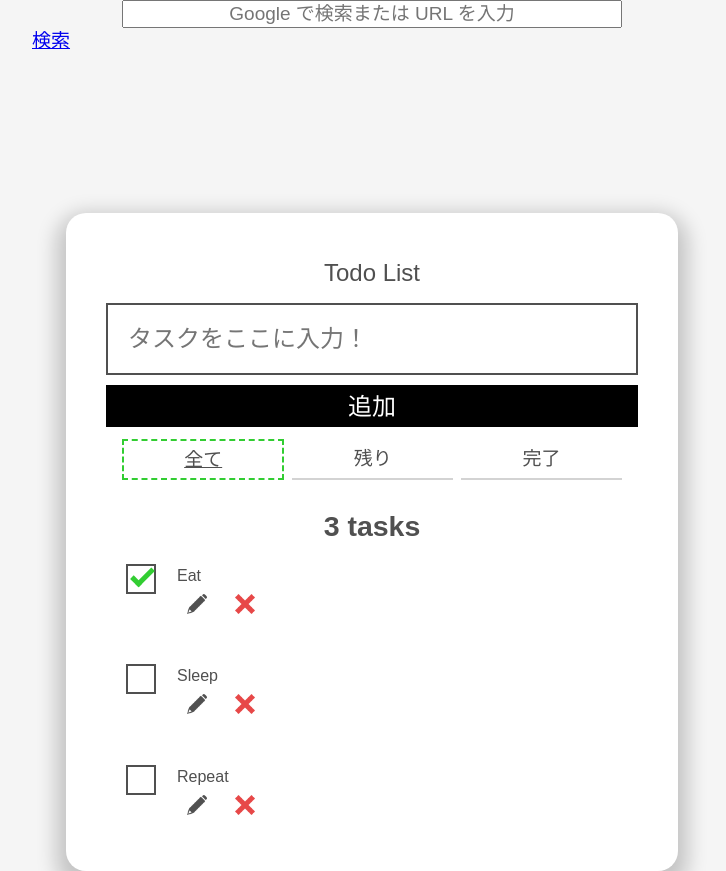
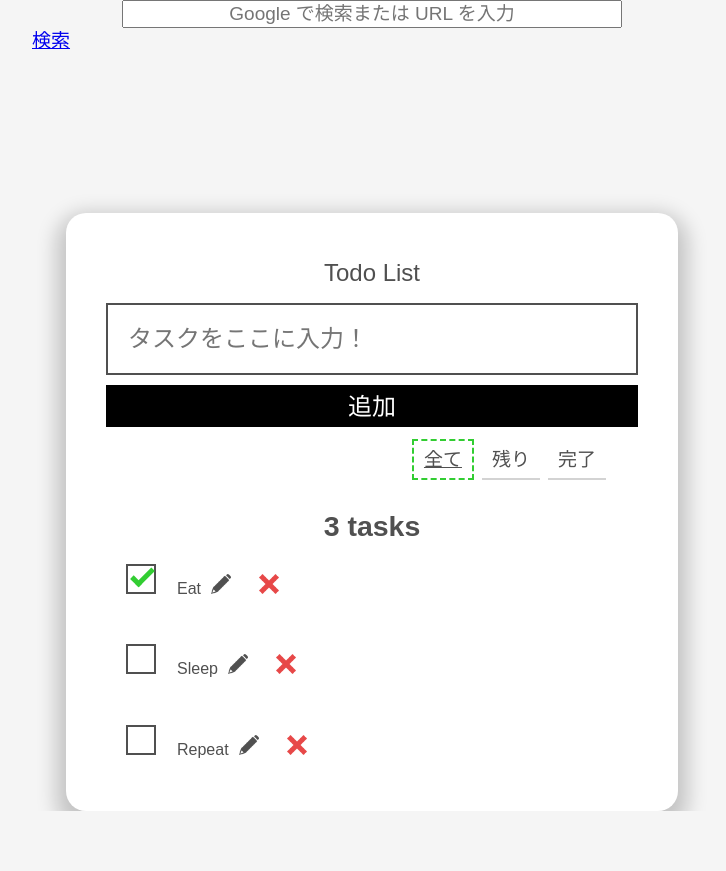
Before and after one commit to kaki-m/Aizuhack-team6, a React (Create React App) app in the folder todo-app/: page / in a window 1280 px wide. Shown: the whole page, without its empty margins (268-994 px from the left). After the commit the page ends 811 px from the top, so only its background shows below. Built offline with nearby package versions, Linux system fonts and the light colour scheme.

Commit message:
[update]button moved

```diff
--- a/todo-app/src/index.css
+++ b/todo-app/src/index.css
@@ -95,8 +95,10 @@ body {
   border: 2px dashed #32cd32;
 }
 .btn__edit { /* 「編集」ボタン */
+    display: inline-block;
 }
 .btn__delete { /* 「削除」ボタン */
+    display: inline-block;
   color: #fff;
 }
 .btn__filter {
@@ -107,7 +109,8 @@ body {
   background-color: #000;
 }
 .btn-group {
-  display: flex;
+    text-align: right;
+  display: inline-block;
   justify-content: space-between;
 }
 .btn-group > * {
```
